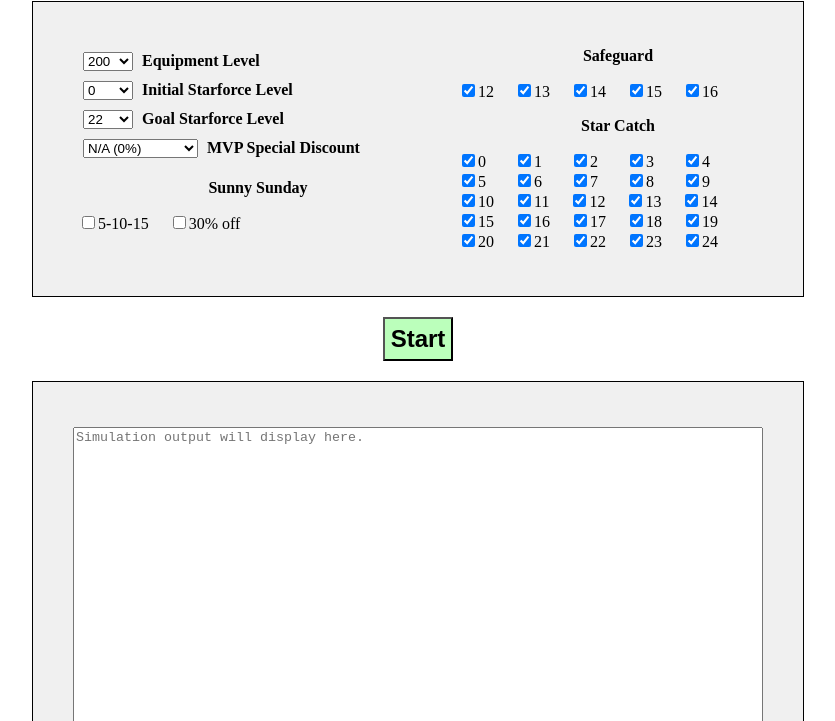
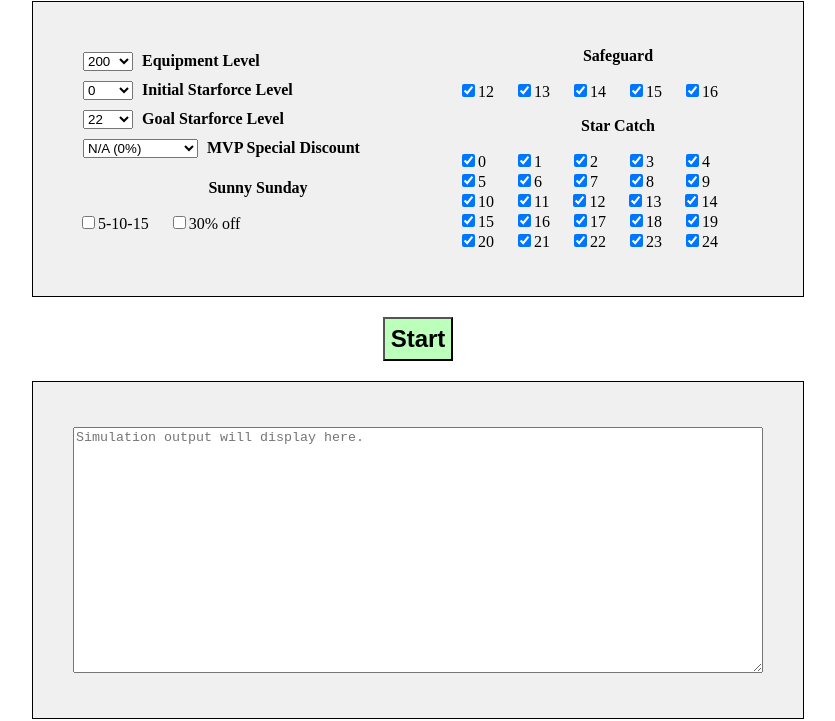
Before and after one commit to doovid96/starforce-js, a plain HTML site: page index.html in a window 1280 px wide. Shown: the part 79-800 px from the top of the page, without its empty margins (222-1057 px from the left). Drawn offline with Linux system fonts and the light colour scheme.

Commit message:
less rows in textarea

```diff
--- a/index.html
+++ b/index.html
@@ -148,7 +148,7 @@
       <button class="button-big start thick" type="button" onclick="action()">Start</button>
     </div>
     <div class="output section boxed">
-      <textarea class="text" name="output" rows="32" placeholder="Simulation output will display here." readonly></textarea>
+      <textarea class="text" name="output" rows="16" placeholder="Simulation output will display here." readonly></textarea>
     </div>
   </body>
 </html>
```
